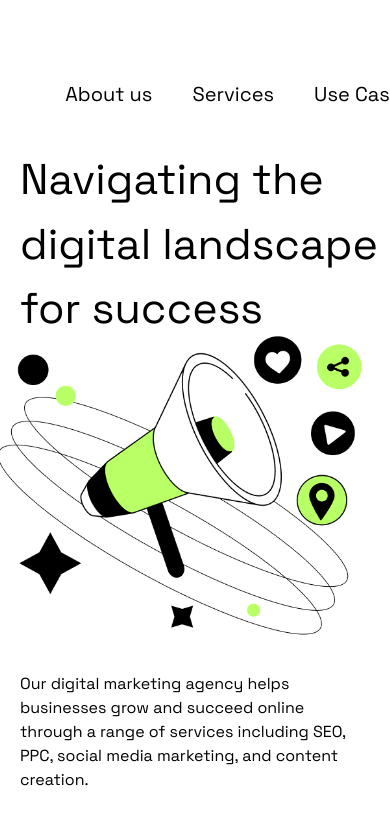
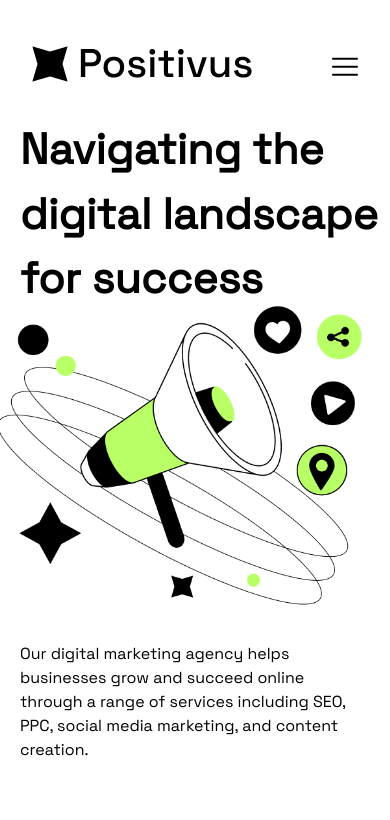
Before and after one commit to DoGGeDMJ/project_8, a plain HTML site: page index.html in a window 390 px wide. Shown: the top 820 px of the page. Drawn offline with nearby package versions, Linux system fonts and the light colour scheme; files whose address does not match are found by name.

Commit message:
feat: added burger mobile

```diff
--- a/index.html
+++ b/index.html
@@ -24,6 +24,9 @@
         <a href="#" class="link">Pricing</a>
         <a href="#" class="link">Blog</a>
         <button href="#" class="link">Request a quote</button>
+        <button class="burger">
+          <img src="./assets/burger.svg" alt="burger" />
+        </button>
       </nav>
     </header>
     <section class="banner">
--- a/styles/sections/banner.css
+++ b/styles/sections/banner.css
@@ -81,9 +81,9 @@
     order: 0;
     display: block;
     width: 390px;
-    font-weight: 500;
+    font-weight: 700;
     font-size: 43px;
-    margin: 0 0 310px 0;
+    margin: 0 20px 310px 0;
   }
 
   .banner-illustration {
--- a/styles/sections/header.css
+++ b/styles/sections/header.css
@@ -38,3 +38,35 @@ header button {
   height: 68px;
   background-color: #fff;
 }
+
+.burger {
+  display: none;
+}
+
+@media (max-width: 430px) {
+  .burger {
+    display: block;
+    border: none;
+    padding: 0;
+  }
+
+  .logo {
+    margin-right: 0;
+  }
+
+  nav {
+    display: flex;
+    align-items: center;
+    justify-content: space-between;
+    width: 100%;
+    margin: 30px 20px 0 20px;
+  }
+
+  nav a {
+    display: none;
+  }
+
+  header button {
+    display: none;
+  }
+}
```
Also changed, not shown: assets/burger.svg (added).
